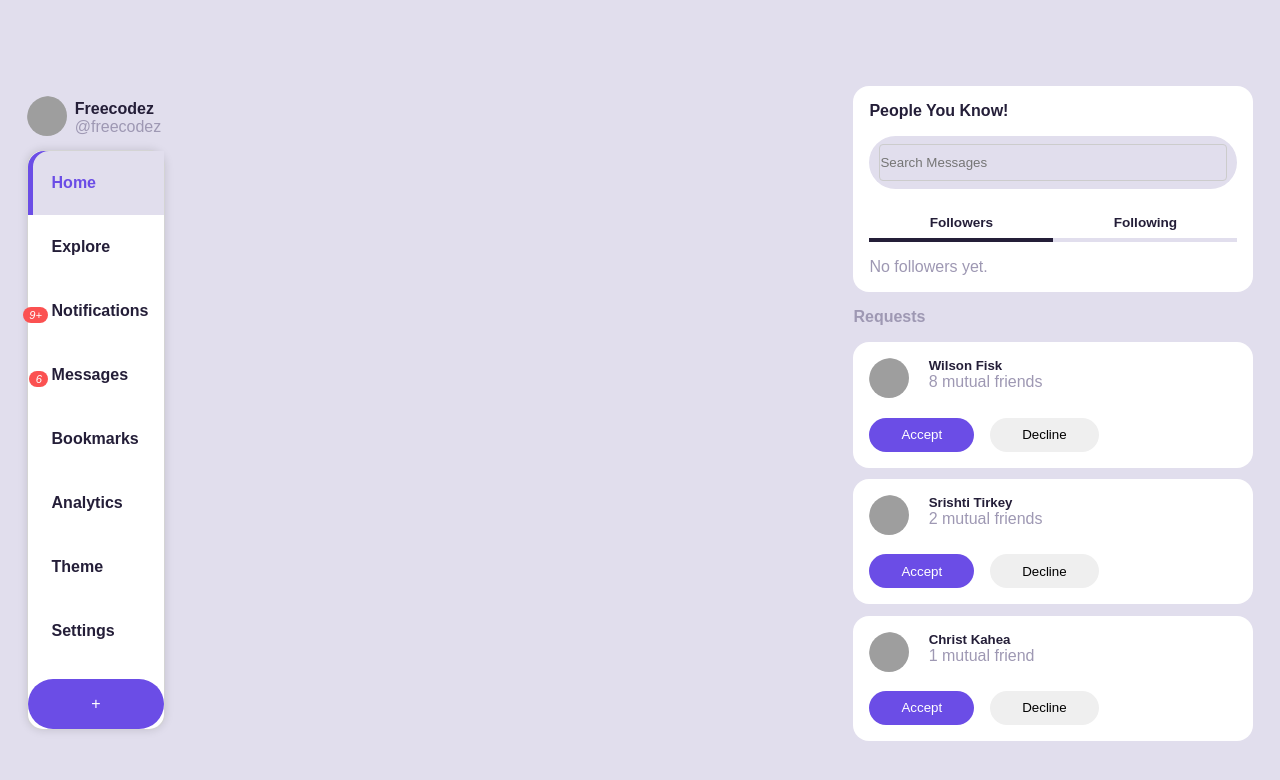
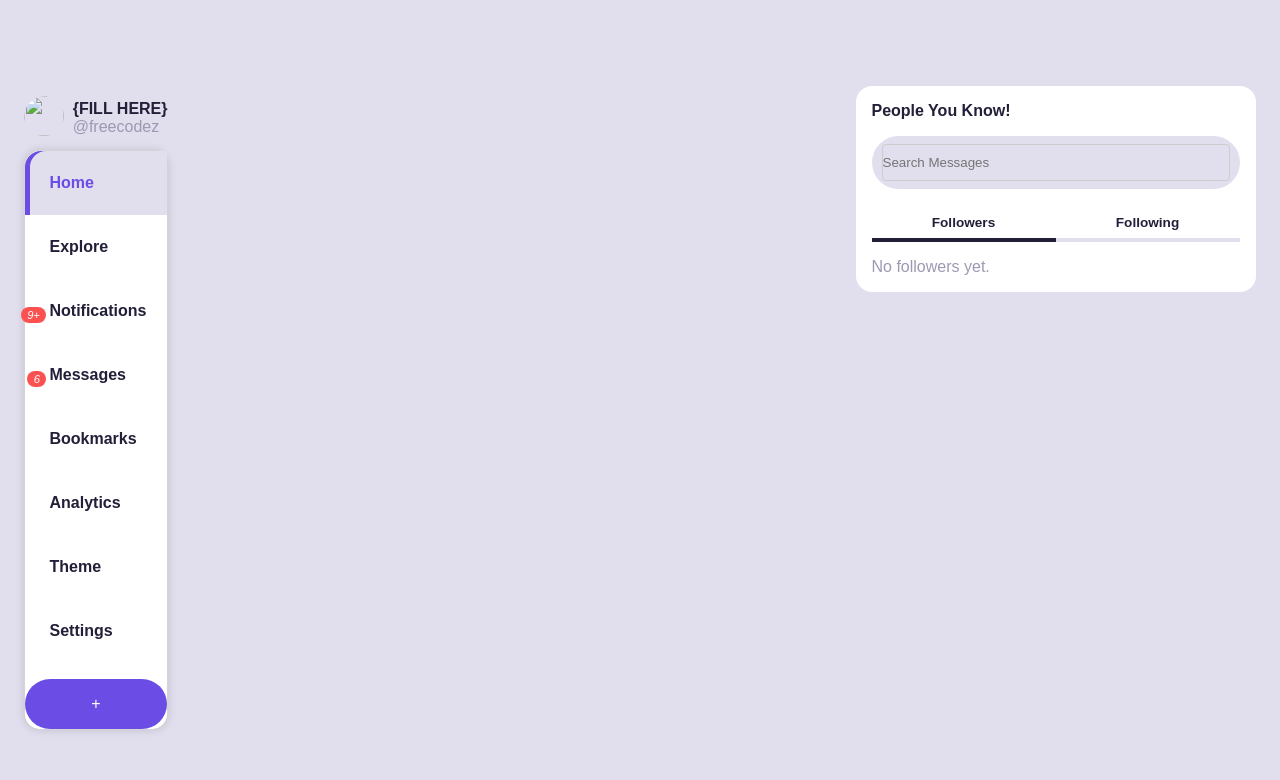
Before and after one commit to varmanamish/farmfusion, a Django app: page /posts/ in a window 1280 px wide. Shown: the top 780 px of the page. Run offline with Django 5.2, Linux system fonts and the light colour scheme; data that the repository does not hold is empty; some libraries are stand-ins or nearby versions; grey boxes are pictures that could not be loaded.

Commit message:
Update feed.html

```diff
--- a/farmfusion/templates/posts/feed.html
+++ b/farmfusion/templates/posts/feed.html
@@ -90,10 +90,10 @@
                 <div class="left">
                     <a class="profile">
                         <div class="profile-pic">
-                            <img src="https://res.cloudinary.com/freecodez/image/upload/v1698067298/images/fy8azbqxhgdrbbijhipe.webp" />
+                            <img src="" />
                         </div>
                         <div class="handle">
-                            <h4>Freecodez</h4>
+                            <h4>{FILL HERE}</h4>
                             <p class="text-muted">@freecodez</p>
                         </div>
                     </a>
@@ -334,54 +334,6 @@
                             {% endfor %}
                         </div>
                     </div>
-                    <div class="friend-requests">
-                        <h4>Requests</h4>
-                        <div class="request">
-                            <div class="info">
-                                <div class="profile-pic">
-                                    <img src="https://i.pinimg.com/736x/6d/4b/de/6d4bde9293ac23d4711c828859af20e4.jpg" />
-                                </div>
-                                <div>
-                                    <h5>Wilson Fisk</h5>
-                                    <p class="text-muted">8 mutual friends</p>
-                                </div>
-                            </div>
-                            <div class="action">
-                                <button class="btn btn-primary">Accept</button>
-                                <button class="btn">Decline</button>
-                            </div>
-                        </div>
-                        <div class="request">
-                            <div class="info">
-                                <div class="profile-pic">
-                                    <img src="https://encrypted-tbn0.gstatic.com/images?q=tbn:ANd9GcQx7jXK7iCNJK_u4XvbwTkXPx140LlR1qh2XoihxvkMgM2ZvViJaIxaPFleTUJ7SBp9xBw&usqp=CAU" />
-                                </div>
-                                <div>
-                                    <h5>Srishti Tirkey</h5>
-                                    <p class="text-muted">2 mutual friends</p>
-                                </div>
-                            </div>
-                            <div class="action">
-                                <button class="btn btn-primary">Accept</button>
-                                <button class="btn">Decline</button>
-                            </div>
-                        </div>
-                        <div class="request">
-                            <div class="info">
-                                <div class="profile-pic">
-                                    <img src="https://i.pinimg.com/550x/91/7b/a7/917ba7b03ab2aa2fab7b1b3a83a00be3.jpg" />
-                                </div>
-                                <div>
-                                    <h5>Christ Kahea</h5>
-                                    <p class="text-muted">1 mutual friend</p>
-                                </div>
-                            </div>
-                            <div class="action">
-                                <button class="btn btn-primary">Accept</button>
-                                <button class="btn">Decline</button>
-                            </div>
-                        </div>
-                    </div>
                 </div>
             </div>
         </main>
```
